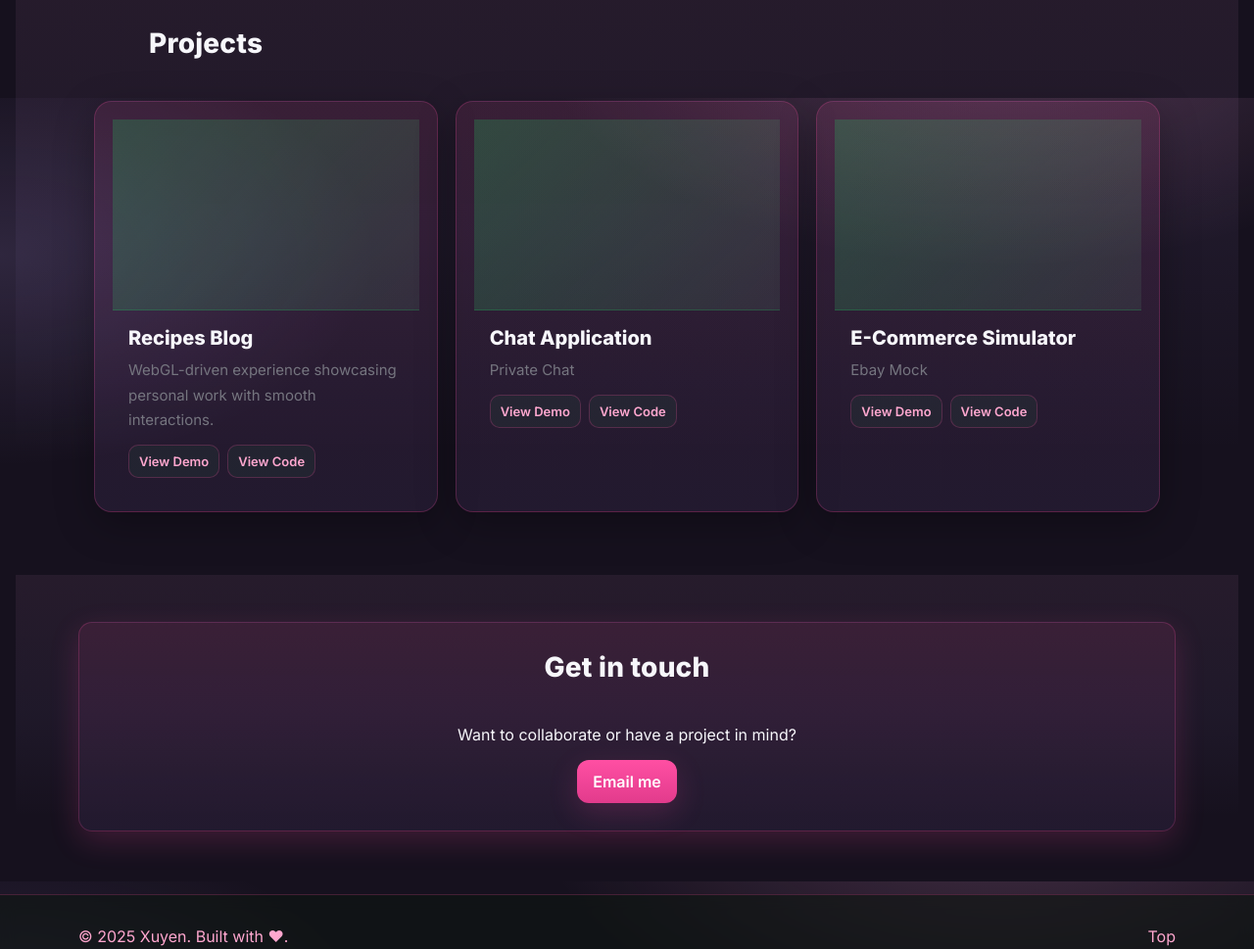
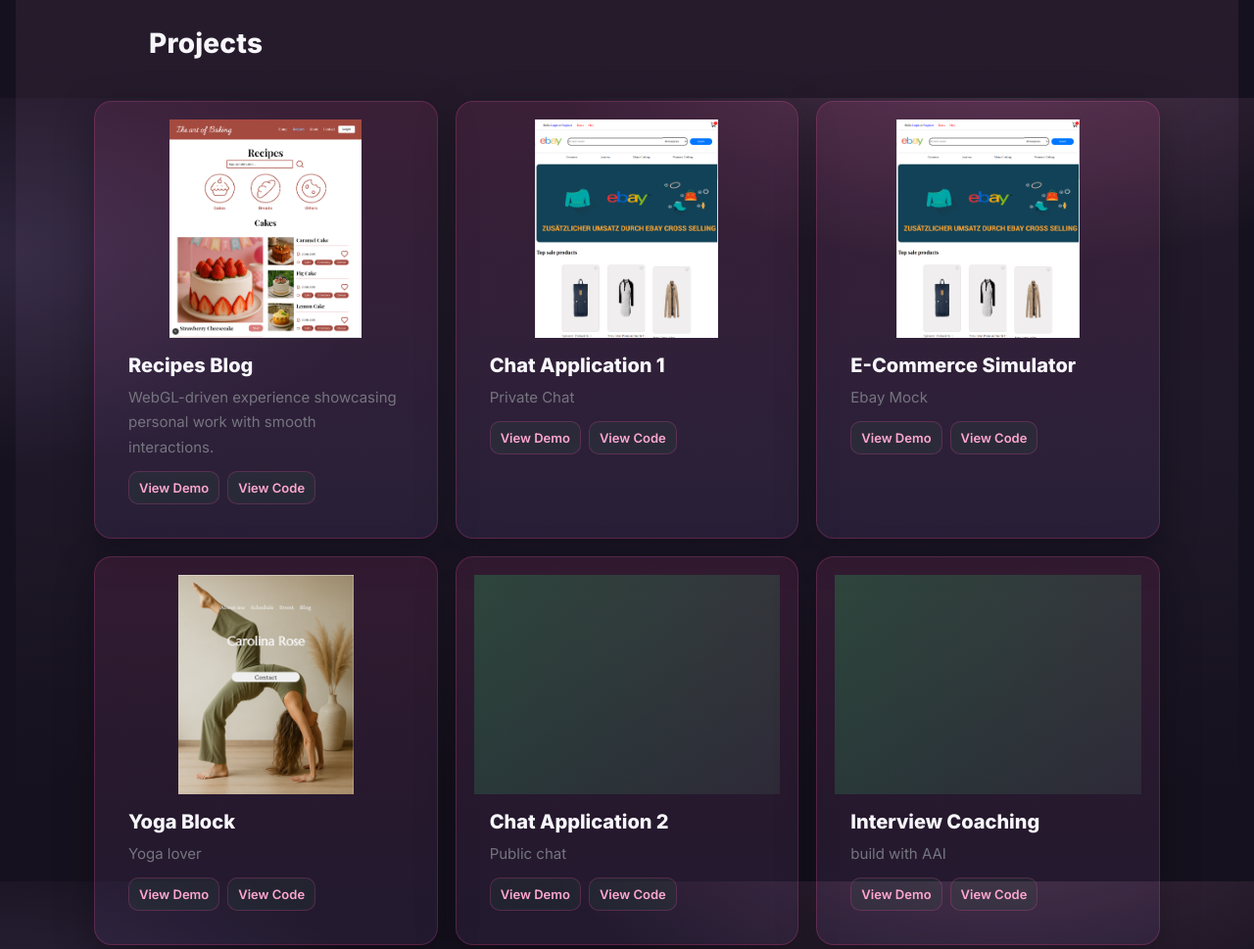
Before and after one commit to KittyVu/NewPorfolio, a plain HTML site: page index.html in a window 1280 px wide. Shown: the part 1500-2469 px from the top of the page at 98% size. Drawn offline with Linux system fonts and the light colour scheme.

Commit message:
update code link

```diff
--- a/index.html
+++ b/index.html
@@ -83,35 +83,68 @@
           <h2 class="section-title">Projects</h2>
           <div class="projects-grid">
             <article class="role-card">
-              <div class="card-media" aria-hidden="true"></div>
+              <div class="card-media p1" aria-hidden="true"></div>
               <div class="card-body">
                 <h3>Recipes Blog</h3>
                 <p>WebGL-driven experience showcasing personal work with smooth interactions.</p>
                 <div class="card-actions">
                   <a class="btn btn-ghost btn-sm" href="#" aria-label="View demo">View Demo</a>
-                  <a class="btn btn-ghost btn-sm" href="#" aria-label="View code">View Code</a>
+                  <a class="btn btn-ghost btn-sm" href="https://github.com/KittyVu/RecipesBlog" target="_blank" aria-label="View code">View Code</a>
                 </div>
               </div>
             </article>
             <article class="role-card">
-              <div class="card-media" aria-hidden="true"></div>
+              <div class="card-media p2" aria-hidden="true"></div>
               <div class="card-body">
-                <h3>Chat Application</h3>
+                <h3>Chat Application 1</h3>
                 <p>Private Chat</p>
                 <div class="card-actions">
                   <a class="btn btn-ghost btn-sm" href="#" aria-label="View demo">View Demo</a>
-                  <a class="btn btn-ghost btn-sm" href="#" aria-label="View code">View Code</a>
+                  <a class="btn btn-ghost btn-sm" href="https://github.com/KittyVu/ChatAppPrivate" target="_blank" aria-label="View code">View Code</a>
                 </div>
               </div>
             </article>
             <article class="role-card">
-              <div class="card-media" aria-hidden="true"></div>
+              <div class="card-media p3" aria-hidden="true"></div>
               <div class="card-body">
                 <h3>E-Commerce Simulator</h3>
                 <p>Ebay Mock</p>
                 <div class="card-actions">
                   <a class="btn btn-ghost btn-sm" href="#" aria-label="View demo">View Demo</a>
-                  <a class="btn btn-ghost btn-sm" href="#" aria-label="View code">View Code</a>
+                  <a class="btn btn-ghost btn-sm" href="https://github.com/KittyVu/EbayMock" target="_blank" aria-label="View code">View Code</a>
+                </div>
+              </div>
+            </article>
+            <article class="role-card">
+              <div class="card-media p4" aria-hidden="true"></div>
+              <div class="card-body">
+                <h3>Yoga Block</h3>
+                <p>Yoga lover</p>
+                <div class="card-actions">
+                  <a class="btn btn-ghost btn-sm" href="#" aria-label="View demo">View Demo</a>
+                  <a class="btn btn-ghost btn-sm" href="https://github.com/KittyVu/YogaBlog" target="_blank" aria-label="View code">View Code</a>
+                </div>
+              </div>
+            </article>
+            <article class="role-card">
+              <div class="card-media p5" aria-hidden="true"></div>
+              <div class="card-body">
+                <h3>Chat Application 2</h3>
+                <p>Public chat</p>
+                <div class="card-actions">
+                  <a class="btn btn-ghost btn-sm" href="#" aria-label="View demo">View Demo</a>
+                  <a class="btn btn-ghost btn-sm" href="https://github.com/KittyVu/ChatAppRoom" target="_blank" aria-label="View code">View Code</a>
+                </div>
+              </div>
+            </article>
+            <article class="role-card">
+              <div class="card-media p6" aria-hidden="true"></div>
+              <div class="card-body">
+                <h3>Interview Coaching</h3>
+                <p>build with AAI</p>
+                <div class="card-actions">
+                  <a class="btn btn-ghost btn-sm" href="#" aria-label="View demo">View Demo</a>
+                  <a class="btn btn-ghost btn-sm" href="https://github.com/KittyVu/EbayMock" target="_blank" aria-label="View code">View Code</a>
                 </div>
               </div>
             </article>
@@ -120,7 +153,7 @@
       </section>
 
       <!-- Contact -->
-      <section id="contact" class="section alt">
+      <section id="contact" class="section alt"
         <div class="container contact-card">
           <h2 class="section-title">Get in touch</h2>
           <p>Want to collaborate or have a project in mind?</p>
--- a/styles.css
+++ b/styles.css
@@ -230,12 +230,12 @@ main,
 
 .btn-ghost {
   color: var(--pink-200);
-  border: 1px solid  rgba(255, 79, 163, 0.22);
+  border: 1px solid rgba(255, 79, 163, 0.22);
   background: rgba(34, 197, 94, 0.06);
 }
 
 .btn-ghost:hover {
-  background:  rgba(255, 79, 163, 0.22);
+  background: rgba(255, 79, 163, 0.22);
 }
 
 /* Skip link */
@@ -311,13 +311,42 @@ main,
 }
 
 .card-media {
-  aspect-ratio: 16 / 10;
+  aspect-ratio: 14 / 10;
   background: linear-gradient(135deg, rgba(34, 197, 94, 0.25), rgba(134, 239, 172, 0.08));
-  border-bottom: 1px solid rgba(34, 197, 94, 0.18);
+
+}
+
+.p1 {
+  background-image: url('./images/RecipesBlog-detail.png');
+  background-size: contain;
+  background-repeat: no-repeat;
+  background-position: center;
+}
+
+.p2 {
+  background-image: url('./images/EbayFake-Desktop.png');
+  background-size: contain;
+  background-repeat: no-repeat;
+  background-position: center;
+}
+
+.p3 {
+  background-image: url('./images/EbayFake-Desktop.png');
+  background-size: contain;
+  background-repeat: no-repeat;
+  background-position: center;
+}
+
+.p4 {
+  background-image: url('./images/Yoga-Home.png');
+  background-size: contain;
+  background-repeat: no-repeat;
+  background-position: center;
 }
 
 .card-body {
   padding: 16px;
+
 }
 
 .card h3 {
@@ -588,7 +617,7 @@ main,
   padding: 22px;
   border-radius: 18px;
   background: linear-gradient(180deg, rgba(255, 79, 163, 0.10), rgba(179, 136, 255, 0.08));
-  border: 1px solid  rgba(255, 79, 163, 0.22);
+  border: 1px solid rgba(255, 79, 163, 0.22);
   box-shadow: 0 12px 44px rgba(0, 0, 0, 0.35), 0 0 0 1px rgba(34, 197, 94, 0.15) inset;
   transform-style: preserve-3d;
   min-height: 180px;
@@ -677,10 +706,10 @@ main,
 
 .footer-inner {
   display: flex;
+  justify-content: space-between;
   align-items: center;
-  justify-content: space-between;
   padding: 16px 0;
-  color:var(--pink-200);
+  color: var(--pink-200);
 }
 
 .to-top {
```
Also changed, not shown: images/EbayFake-Desktop.png (added), images/RecipesBlog-detail.png (added), images/Yoga-Home.png (added).
